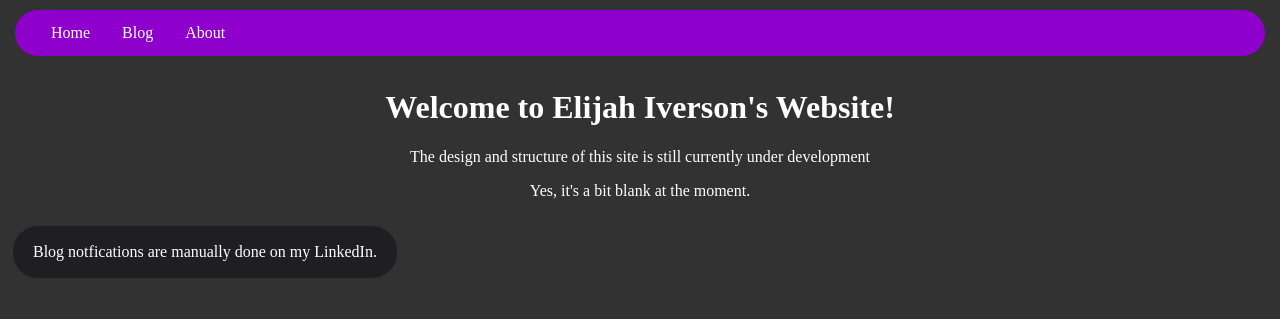
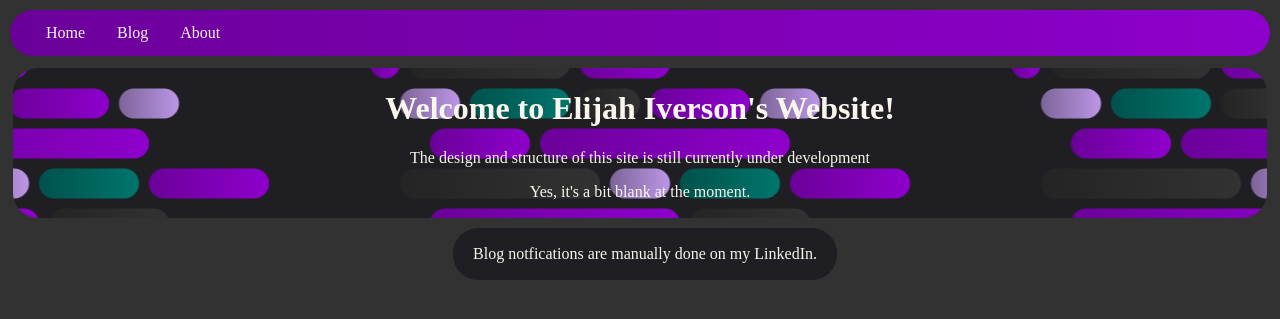
Before and after one commit to EmanG7/EmanG7.github.io, a Jekyll site: the page built from index.html, in a window 1280 px wide. Shown: the top 319 px of the page. Built offline with Jekyll 4.4.1, drawn with Linux system fonts in a browser that asks for light colours.

Commit message:
Preparation for Homepage
"Banner" with a graphic added and stylesheet update for flexible additions to index.html in future.

Plus minor css stylesheet edits to fix other errors in design.

```diff
--- a/about.html
+++ b/about.html
@@ -3,8 +3,7 @@ layout: default
 title: About Me
 image: /images/LinkedinLogo.png
 ---
-<div class="container">
-    <div class="container leftside">
+<div class="leftside">
     <div class="block container">
         <h1>About Me</h1>
         <p style="max-width:500px;">
@@ -27,4 +26,3 @@ image: /images/LinkedinLogo.png
         <p>Unable to display PDF file. <a href="/files/Iverson_Resume.pdf">Download</a> instead.</p>
     </object>
 </div>
-</div>
--- a/css/styles.css
+++ b/css/styles.css
@@ -1,7 +1,7 @@
 /* Standard Section */
 
 * {
-    color: #ffffff;
+    color: #f9f6ee;
 }
 
 body {
@@ -12,15 +12,14 @@ body {
 .container {
     margin: 10px 5px 0px 5px;
     width: 100%;
-    overflow: auto;
 }
 
-.container .leftside {
+.leftside {
     width: fit-content;
     float: left;
 }
 
-.container .rightside {
+.rightside {
     float: right;
 }
 
@@ -29,15 +28,24 @@ body {
     background-color: #1f1e22;
     border-radius: 25px;
     width: fit-content;
-    padding: 1px 20px 1px 20px;
+    padding: 1px 20px;
 }
+
+.flex {
+    display: flex;
+    align-items: center;
+    justify-content: space-evenly;
+    flex-grow: 1;
+    flex-wrap: wrap;
+}
+
+/* All Page Special Section */
 
 .topnavbar {
     list-style-type: none;
-    margin: 0 5px;
     padding: 0;
     overflow: hidden;
-    background-color: #8e00cc;
+    background: linear-gradient(90deg, #6b0099 0%, #8e00cc 100%);
     border-radius: 25px;
     position: fixed;
     top: 10px;
@@ -57,6 +65,18 @@ body {
     background-color: #2a2c31;
 }
 
+/* Index Section */
+
+.banner {
+    text-align: center;
+    padding: 1px 20px;
+    margin: 10px 5px;
+    border-radius: 25px;
+    background-image: url(/images/Background.png);
+    background-position-x: center;
+    background-position-y: -40px;
+}
+
 /* About Section */
 
 .linkicon {
@@ -66,6 +86,7 @@ body {
 
 .pdf {
     width: 50%;
+    overflow: auto;
 }
 
 @media only screen and (max-width: 1175px) {
@@ -89,7 +110,7 @@ body {
 }
 
 .blogfooter {
-    background-color: #8e00cc;
+    background: linear-gradient(90deg, #6b0099 0%, #8e00cc 100%);
     border-radius: 25px;
     padding: 12px 0px;
     position: relative;
--- a/index.html
+++ b/index.html
@@ -2,11 +2,13 @@
 layout: default
 title: Home
 ---
-<div class="container" style="text-align:center;width:auto;">
+<div class="banner">
     <h1>Welcome to Elijah Iverson's Website!</h1>
     <p>The design and structure of this site is still currently under development</p>
     <p>Yes, it's a bit blank at the moment.</p>
 </div>
-<div class="block container">
-    <p>Blog notfications are manually done on my LinkedIn.</p>
+<div class="flex container">
+    <div class="block">
+        <p>Blog notfications are manually done on my LinkedIn.</p>
+    </div>
 </div>
```
Also changed, not shown: images/Background.png (added), 1 other file. Lines whose indentation alone changed are shown as unchanged.
